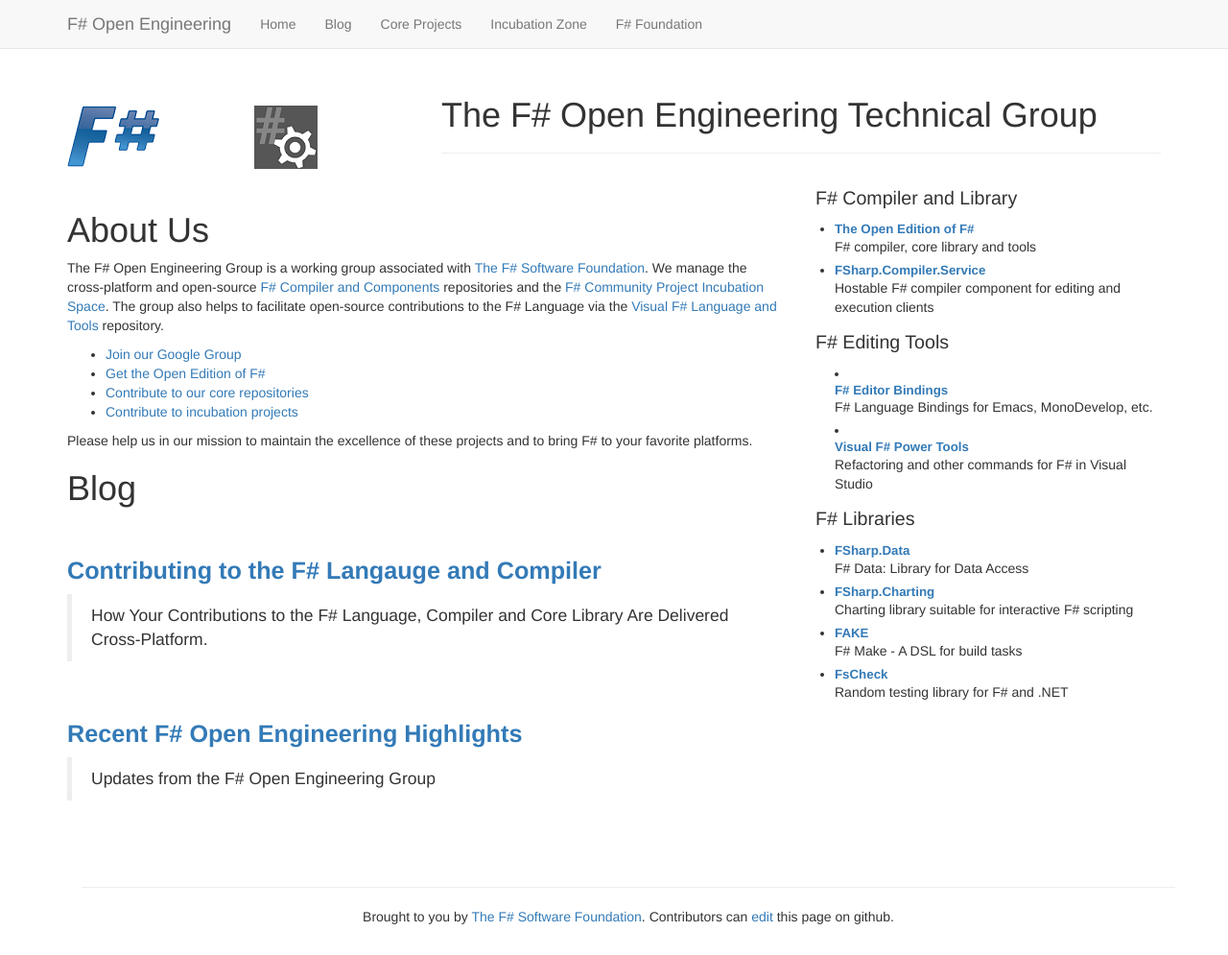
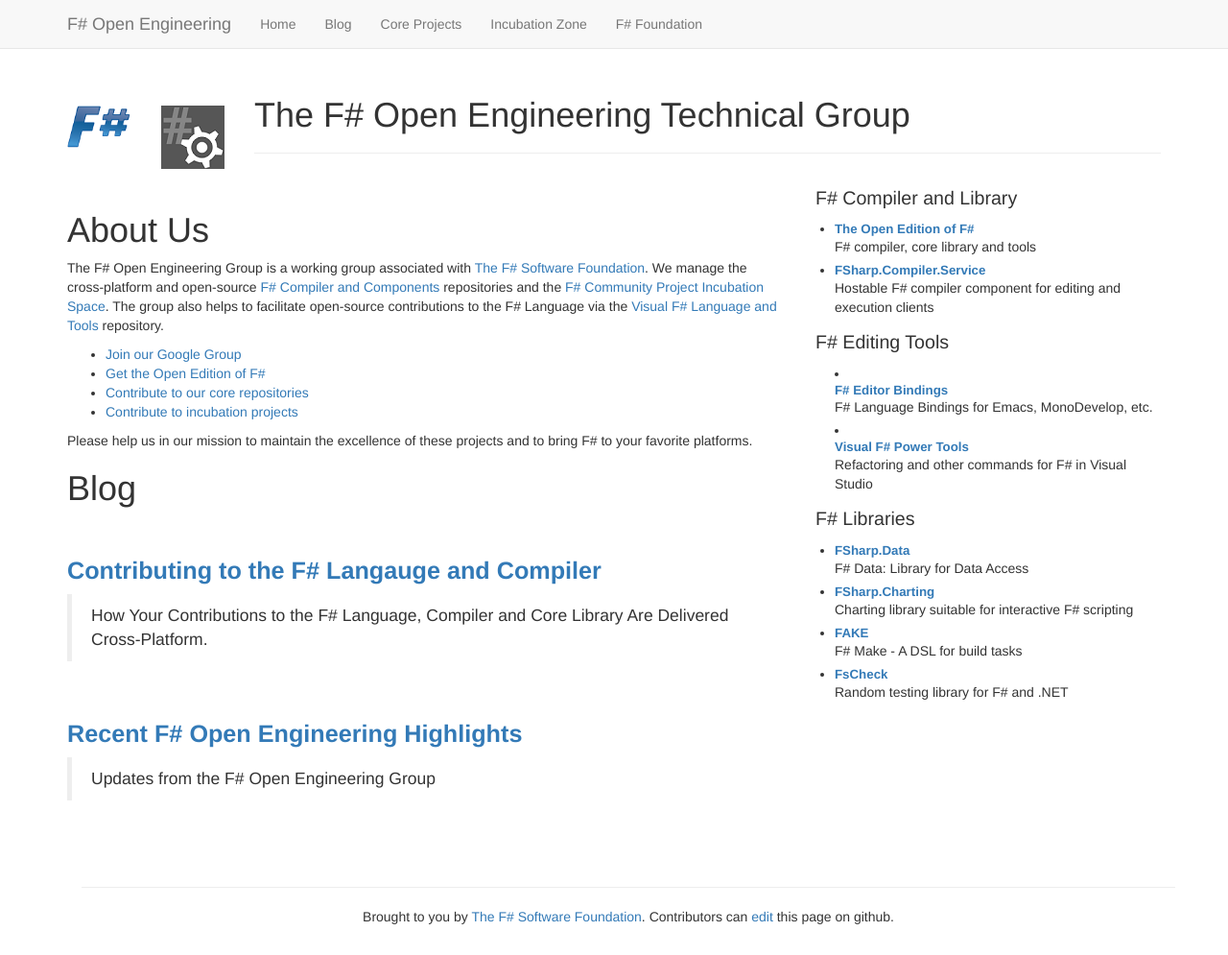
Before and after one commit to fsharp/fsharp.github.io, a Jekyll site: the page built from index.md, in a window 1280 px wide and 995 px high. Shown: the whole window at 96% size. Built offline with Jekyll 4.4.1, drawn with Linux system fonts in a browser that asks for light colours; nearby versions of some CDN libraries; some web fonts are replaced.

Commit message:
Update default.html

```diff
--- a/_layouts/default.html
+++ b/_layouts/default.html
@@ -41,18 +41,18 @@
 
     <div class="container" id="main">
         <div class="row">
-            <div class="col-md-2">
+            <div class="col-md-1">
                 <a href="/">
                     <img src="/img/logo.png" id="logo" alt="F#. Part of the program." class="img-responsive" style="margin:50px 0px 0px 0px" />
                 </a>
             </div>
-            <div class="col-md-2">
+            <div class="col-md-1">
                 <a href="/">
                     <img src="/img/fscomp-logo-60.png" id="logo" alt="F# core components." class="img-responsive" style="margin:50px 0px 0px 0px" />
                 </a>
 
             </div>
-            <div class="col-md-8">
+            <div class="col-md-10">
                 <div class="page-header">
                   <h1>The F# Open Engineering Technical Group</h1>
 
```
